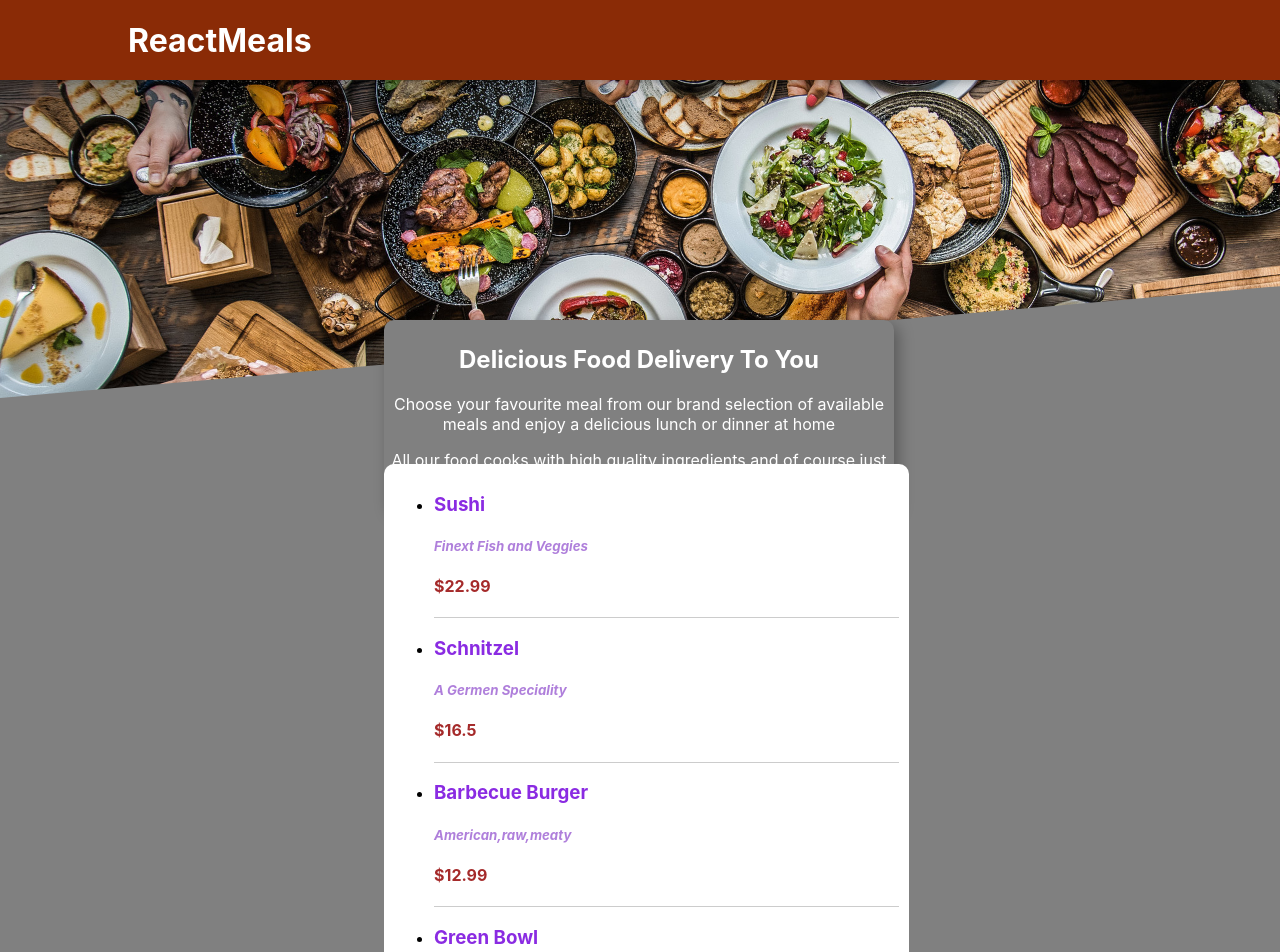
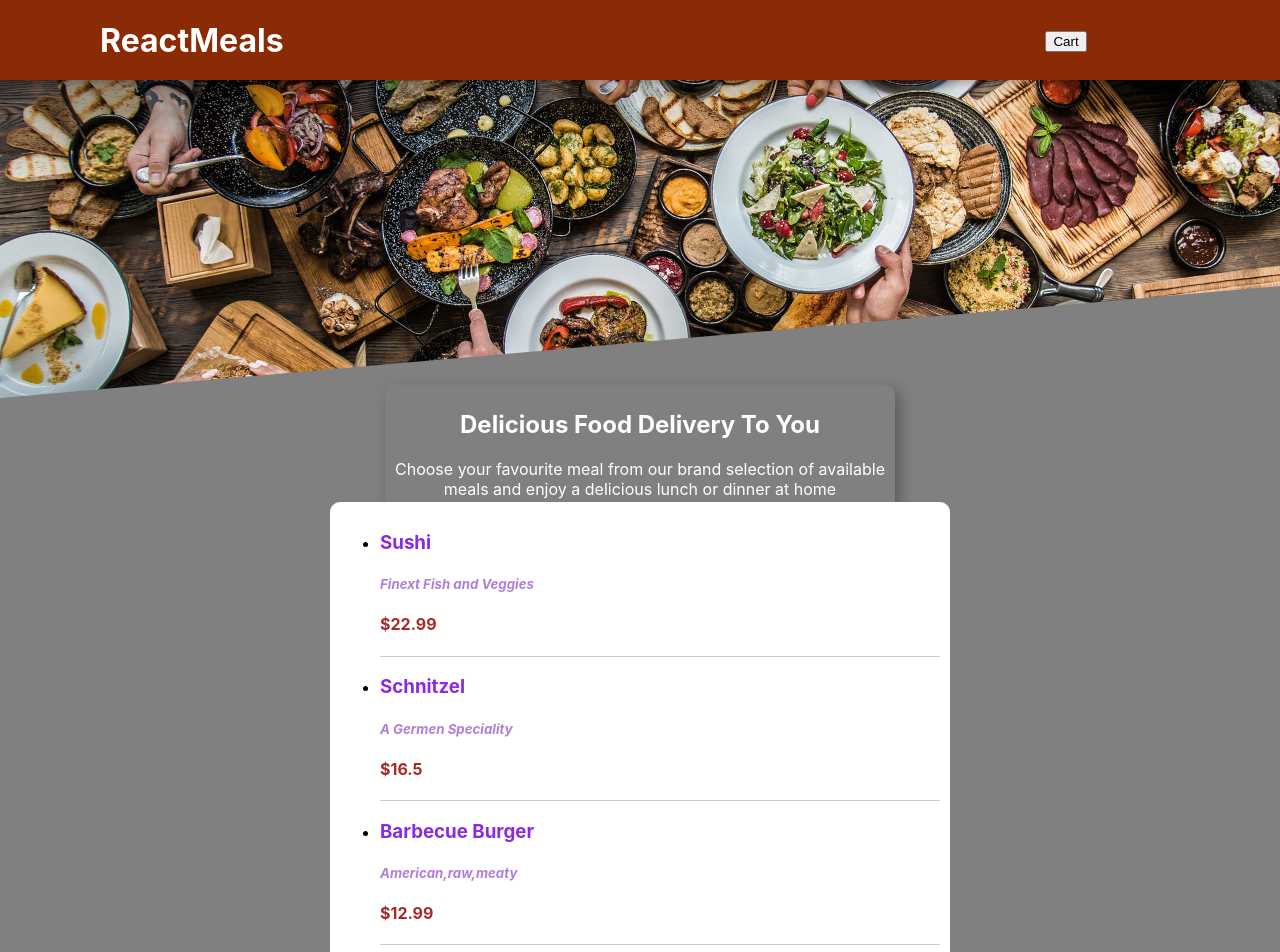
Before and after one commit to ruchitakb7/RestaurentApp_React, a React (Create React App) app in the folder restaurentapp/: page / in a window 1280 px wide. Shown: the top 952 px of the page. Built offline with nearby package versions, Linux system fonts and the light colour scheme.

Commit message:
cart button

```diff
--- a/restaurentapp/src/components/Layout/Header.js
+++ b/restaurentapp/src/components/Layout/Header.js
@@ -1,15 +1,21 @@
 import React from "react"
 import Food_header from "../../assets/Food_header.jpg"
 import classes from "./Header.module.css"
+
 const Header=()=>{
 
     return(
            <div>
              <header className={classes.header}>
-                <h1>ReactMeals</h1>
-               <button>Cart:{0}</button>
+              <div className={classes.container}>
+              <div className={classes.box1}>
+              <h1 >ReactMeals</h1>
+              </div>
+               <div className={classes.box2}>
+                <button>Cart</button>
+               </div>
+             </div>
              </header>
-
              <div className={classes['main-image']}>
                 <img src={Food_header}
                 alt=""></img>
--- a/restaurentapp/src/components/Layout/Header.module.css
+++ b/restaurentapp/src/components/Layout/Header.module.css
@@ -6,13 +6,46 @@
     height: 5rem;
     background-color: #8a2b06;
     color: white;
-    display: flex;
-    justify-content: space-between;
-    align-items: center;
-    padding: 0 10%;
+    align-items:center;
+
     box-shadow: 0 2px 8px rgba(0, 0, 0, 0.25);
     z-index: 10;
   }
+
+  .headline {
+    width:175px;
+    height:auto;
+    background-color: pink;
+    color: white;
+
+  }
+
+  .container {
+    display: flex; /* Enables flexbox */
+    justify-content: space-between; /* Optional: adds space between the boxes */
+    align-items:center;
+}
+
+.box1 {
+    width: 10%; /* Set widths of each box */
+    height:auto;
+    margin-left: 100px;
+
+    text-align: center;
+
+    align-items:center;
+}
+   .box2 {
+
+      width: 10%; /* Set widths of each box */
+      height:auto;
+      margin-right: 150px;
+      text-align: center;
+
+      align-items:center;
+  }
+
+
 
   .main-image {
     width: 100%;
@@ -32,9 +65,9 @@
     width:500px;
     height:auto;
     position: absolute;
-    top: 40%;
-    left: 30%;
-    transform: (-50%,-50%);
+    top: 60%;
+    left: 50%;
+    transform: translate(-50%,-50%);
     background-color: grey;
     color: white;
     padding: 5px;
--- a/restaurentapp/src/components/Meals/Meals.css
+++ b/restaurentapp/src/components/Meals/Meals.css
@@ -3,11 +3,13 @@
     background-color: white;
     width: 400px;
     height: auto;
-    margin-top:5%;
-    left: 30%;
+    margin-top:8%;
+
+    left: 50%;
+    transform: translate( -50%);
     padding: 10px;
     border-radius: 10px;
-    width: 505px;
+    width: 600px;
 }
 
 h3{
```
Also changed, not shown: restaurentapp/src/components/Cart/CartIcon.js (added, +13 -0 lines), 1 other file (tests, documents, lock files or other folders).
